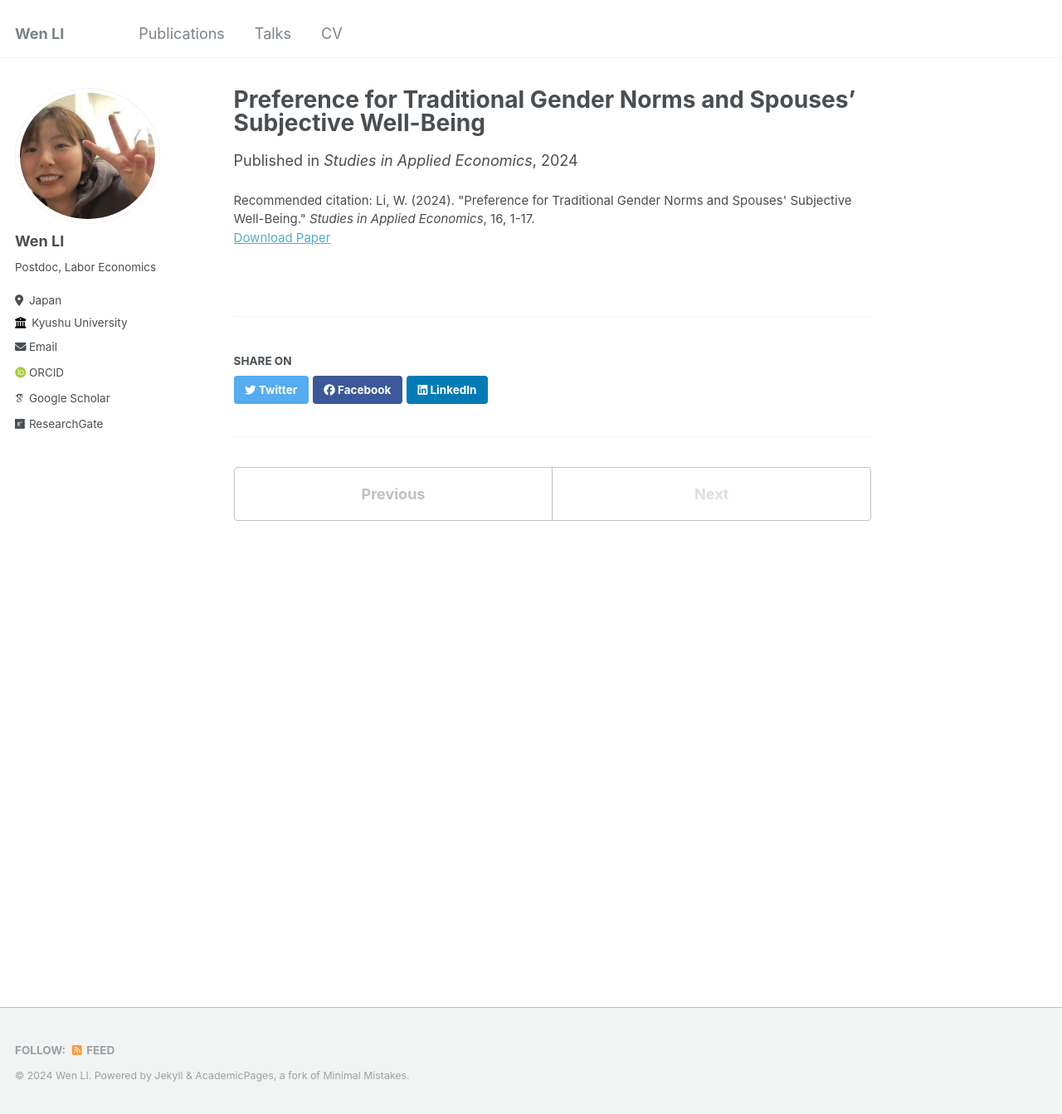
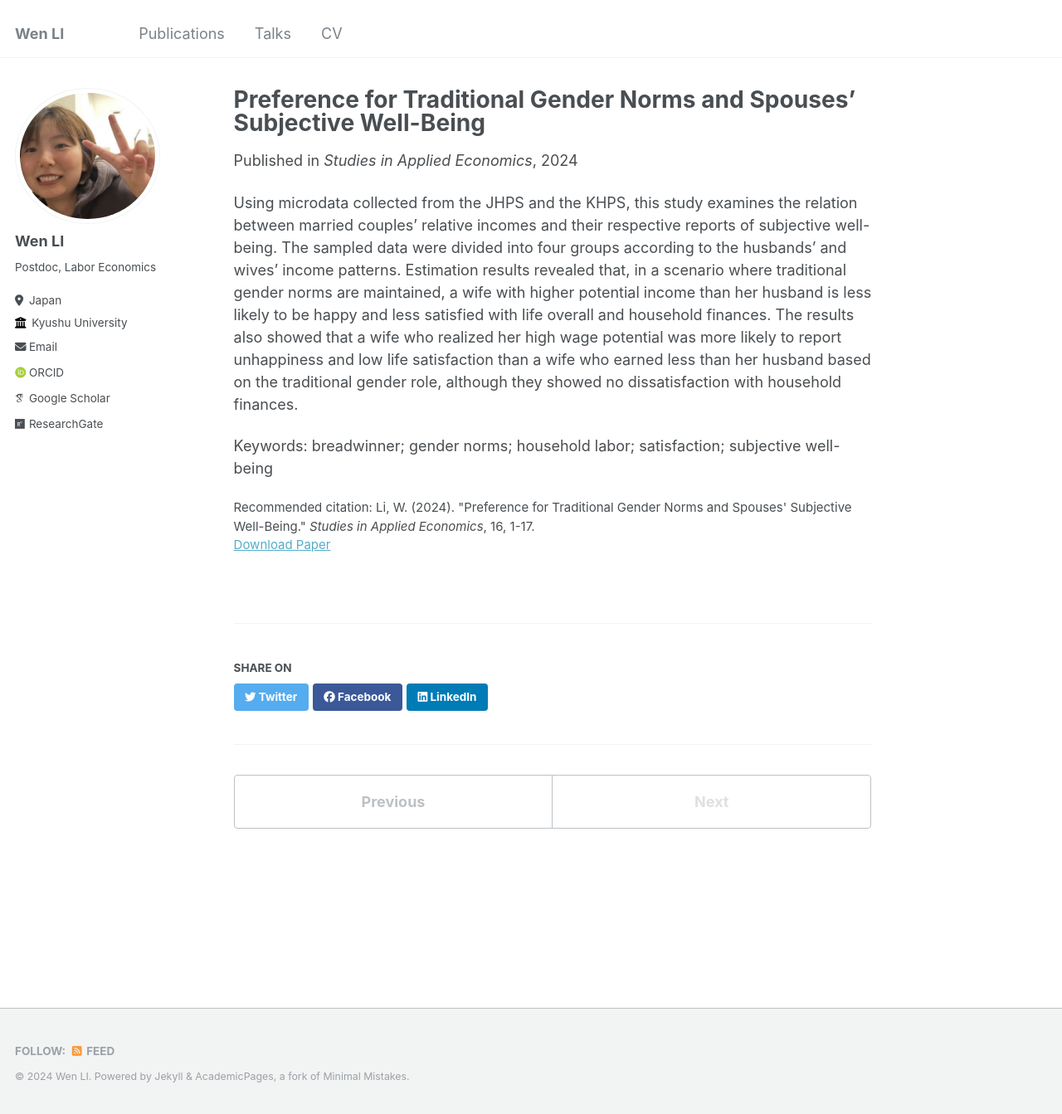
Before and after one commit to wenli-econ/wenli-econ.github.io, a Jekyll site: the page built from _publications/2024-04-01-preference-traditional-gender-norms-spouses-wellbeing-number-4.md, in a window 1280 px wide and 1343 px high. Shown: the whole window at 83% size. Built offline with Jekyll 4.4.1, drawn with Linux system fonts in a browser that asks for light colours; some web fonts are replaced.

Commit message:
Update 2024-04-01-preference-traditional-gender-norms-spouses-wellbeing-number-4.md

```diff
--- a/_publications/2024-04-01-preference-traditional-gender-norms-spouses-wellbeing-number-4.md
+++ b/_publications/2024-04-01-preference-traditional-gender-norms-spouses-wellbeing-number-4.md
@@ -8,6 +8,6 @@ paperurl: 'https://www.keisoshobo.co.jp/book/b644599.html'
 citation: "Li, W. (2024). \"Preference for Traditional Gender Norms and Spouses' Subjective Well-Being.\" <i>Studies in Applied Economics</i>, 16, 1-17."
 ---
 
-<!-- Using microdata collected from the JHPS and the KHPS, this study examines the relation between married couples’ relative incomes and their respective reports of subjective well-being. The sampled data were divided into four groups according to the husbands’ and wives’ income patterns. Estimation results revealed that, in a scenario where traditional gender norms are maintained, a wife with higher potential income than her husband is less likely to be happy and less satisfied with life overall and household finances. The results also showed that a wife who realized her high wage potential was more likely to report unhappiness and low life satisfaction than a wife who earned less than her husband based on the traditional gender role, although they showed no dissatisfaction with household finances. -->
+Using microdata collected from the JHPS and the KHPS, this study examines the relation between married couples’ relative incomes and their respective reports of subjective well-being. The sampled data were divided into four groups according to the husbands’ and wives’ income patterns. Estimation results revealed that, in a scenario where traditional gender norms are maintained, a wife with higher potential income than her husband is less likely to be happy and less satisfied with life overall and household finances. The results also showed that a wife who realized her high wage potential was more likely to report unhappiness and low life satisfaction than a wife who earned less than her husband based on the traditional gender role, although they showed no dissatisfaction with household finances.
 
-<!-- Keywords: Breadwinner; Gender norms; Household labor; Satisfaction; Subjective well-being -->
+Keywords: breadwinner; gender norms; household labor; satisfaction; subjective well-being
```
